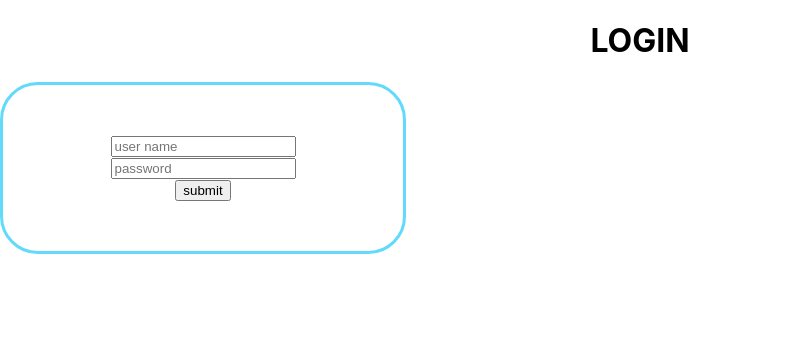
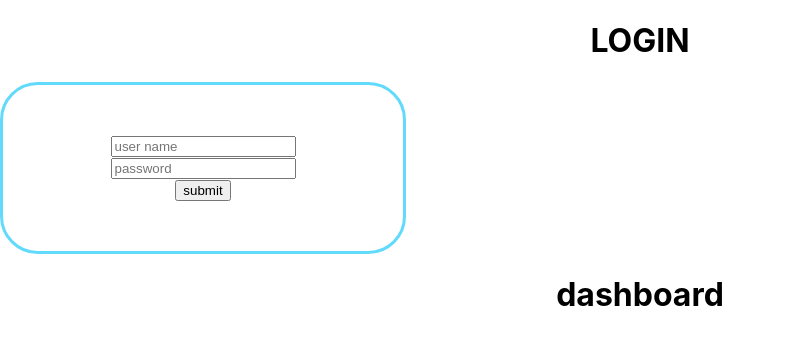
Before and after one commit to kannanKGopi90/shop, a React (Create React App) app: page / in a window 1280 px wide. Shown: the top 344 px of the page, without its empty margins (0-785 px from the left). Built offline with nearby package versions, Linux system fonts and the light colour scheme.

Commit message:
sample dashboard added

```diff
--- a/package.json
+++ b/package.json
@@ -8,6 +8,7 @@
     "@testing-library/user-event": "^12.1.10",
     "react": "^17.0.2",
     "react-dom": "^17.0.2",
+    "react-router-dom": "^6.0.2",
     "react-scripts": "4.0.3",
     "web-vitals": "^1.0.1"
   },
--- a/src/App.js
+++ b/src/App.js
@@ -1,4 +1,6 @@
 import './App.css';
+import { Dashboard } from './components/dashboard';
+import { BrowserRouter,Router,Switch } from 'react-router-dom';
 
 function App() {
   return (
@@ -14,6 +16,7 @@ function App() {
         <button>submit</button>
       </div>
       </>
+      <Dashboard></Dashboard>
     </div>
   );
 }
--- /dev/null
+++ b/src/components/dashboard.js
@@ -0,0 +1,9 @@
+import React from "react";
+
+export let Dashboard =()=>{
+    return(
+        <div>
+            <h1>dashboard</h1>
+        </div>
+    )
+}
--- a/src/index.js
+++ b/src/index.js
@@ -3,10 +3,13 @@ import ReactDOM from 'react-dom';
 import './index.css';
 import App from './App';
 import reportWebVitals from './reportWebVitals';
+import {BrowserRouter } from  'react-router-dom'
 
 ReactDOM.render(
   <React.StrictMode>
+    <BrowserRouter>
     <App />
+    </BrowserRouter>
   </React.StrictMode>,
   document.getElementById('root')
 );
```
Also changed, not shown: 1 other file (tests, documents, lock files or other folders).
